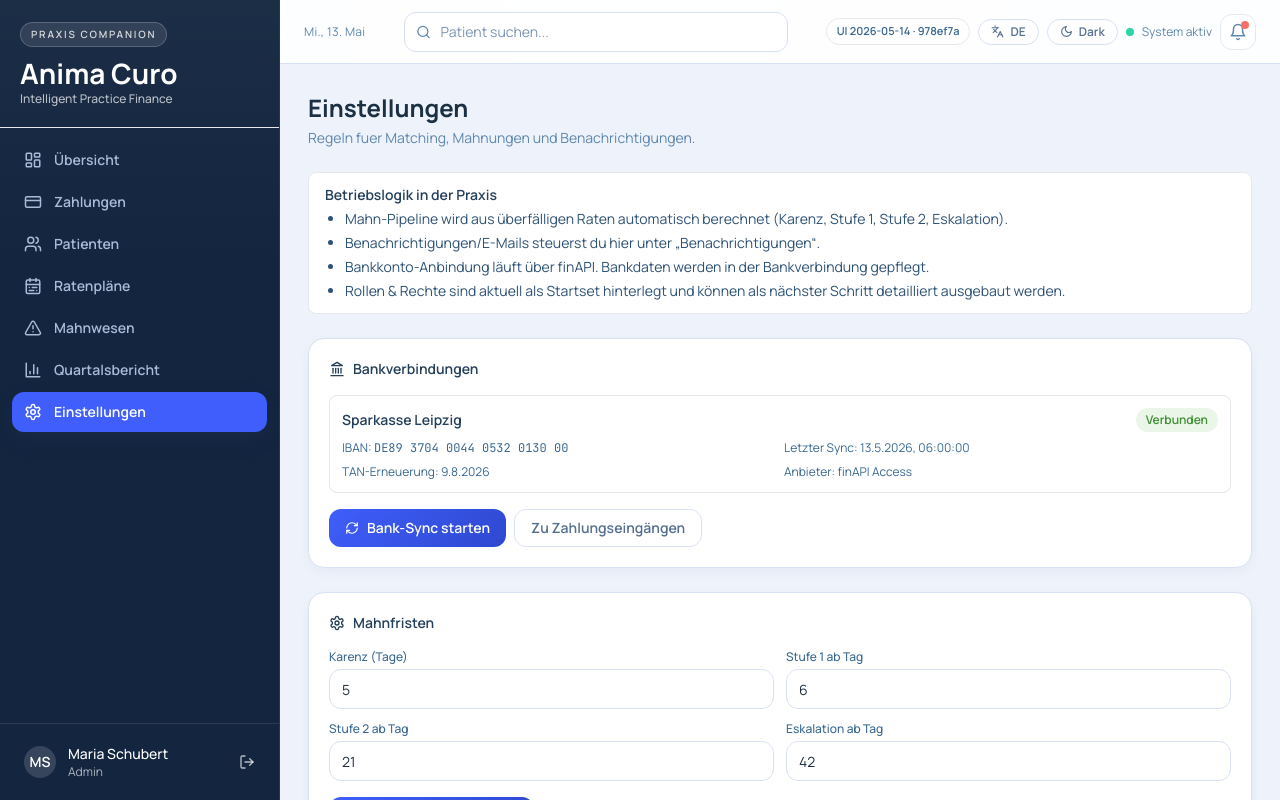
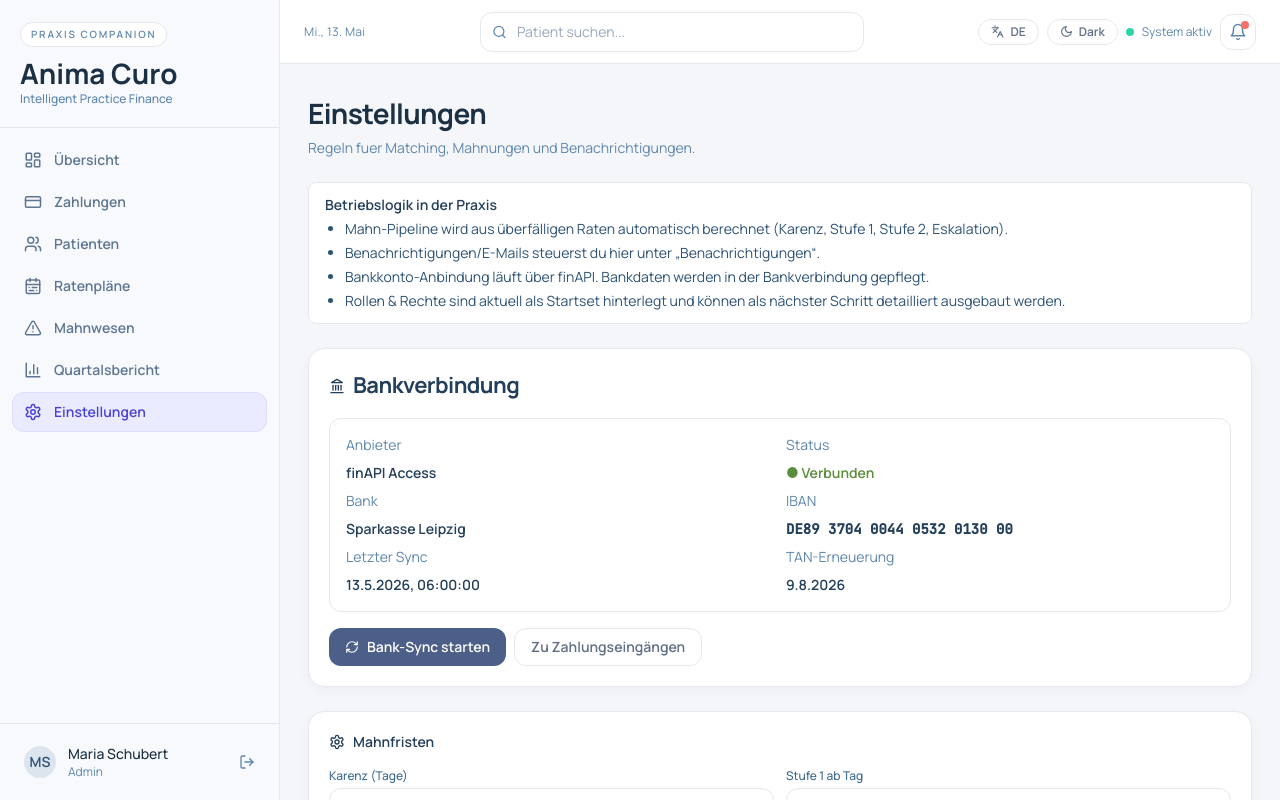
Before and after one commit to juanschu-bear/anima-cura, a Next.js app: page /einstellungen in a window 1280 px wide. Built offline with nearby package versions, Linux system fonts and the light colour scheme; no server answers; the database is empty.

Commit message:
style: align overview/settings with anima reference and restore light palette

```diff
--- a/src/app/(dashboard)/einstellungen/page.tsx
+++ b/src/app/(dashboard)/einstellungen/page.tsx
@@ -68,7 +68,7 @@ export default function EinstellungenPage() {
   return (
     <div className="space-y-6">
       <div>
-        <h1 className="text-2xl font-bold text-praxis-800">Einstellungen</h1>
+        <h1 className="ac-page-title">Einstellungen</h1>
         <p className="text-sm text-praxis-400 mt-1">
           {isGerman
             ? "Regeln fuer Matching, Mahnungen und Benachrichtigungen."
@@ -95,25 +95,31 @@ export default function EinstellungenPage() {
       <section className="stat-card space-y-4">
         <div className="flex items-center gap-2 text-praxis-700">
           <Landmark size={16} />
-          <h2 className="text-sm font-semibold">{isGerman ? "Bankverbindungen" : "Bank connections"}</h2>
+          <h2 className="ac-section-title">{isGerman ? "Bankverbindung" : "Bank connection"}</h2>
         </div>
         <div className="space-y-3">
           {connections.map((conn) => (
             <div
               key={conn.id}
-              className="rounded-lg border border-surface-200 bg-white p-3 text-sm text-praxis-600"
+              className="rounded-xl border border-surface-200 bg-white p-4 text-sm text-praxis-600"
             >
-              <div className="flex items-center justify-between gap-3">
-                <p className="font-semibold text-praxis-700">{conn.bank_name}</p>
-                <span className={`badge ${conn.status === "connected" ? "badge-success" : "badge-warning"}`}>
-                  {conn.status === "connected" ? (isGerman ? "Verbunden" : "Connected") : (isGerman ? "Update nötig" : "Update required")}
-                </span>
-              </div>
-              <div className="mt-2 grid grid-cols-1 md:grid-cols-2 gap-2 text-xs text-praxis-500">
-                <p>IBAN: <span className="font-mono">{conn.iban || "—"}</span></p>
-                <p>{isGerman ? "Letzter Sync" : "Last sync"}: {conn.last_sync ? new Date(conn.last_sync).toLocaleString(isGerman ? "de-DE" : "en-GB") : "—"}</p>
-                <p>{isGerman ? "TAN-Erneuerung" : "TAN renewal"}: {conn.tan_renewal_date ? new Date(conn.tan_renewal_date).toLocaleDateString(isGerman ? "de-DE" : "en-GB") : "—"}</p>
-                <p>{isGerman ? "Anbieter" : "Provider"}: {conn.provider || "finAPI Access"}</p>
+              <div className="grid grid-cols-1 gap-3 md:grid-cols-2">
+                <div className="space-y-2 text-sm">
+                  <p className="text-praxis-400">{isGerman ? "Anbieter" : "Provider"}</p>
+                  <p className="font-semibold text-praxis-700">{conn.provider || "finAPI Access"}</p>
+                  <p className="text-praxis-400">{isGerman ? "Bank" : "Bank"}</p>
+                  <p className="font-semibold text-praxis-700">{conn.bank_name}</p>
+                  <p className="text-praxis-400">{isGerman ? "Letzter Sync" : "Last sync"}</p>
+                  <p className="font-semibold text-praxis-700">{conn.last_sync ? new Date(conn.last_sync).toLocaleString(isGerman ? "de-DE" : "en-GB") : "—"}</p>
+                </div>
+                <div className="space-y-2 text-sm">
+                  <p className="text-praxis-400">{isGerman ? "Status" : "Status"}</p>
+                  <p className="font-semibold text-[#5a8d3a]">● {conn.status === "connected" ? (isGerman ? "Verbunden" : "Connected") : (isGerman ? "Update nötig" : "Update required")}</p>
+                  <p className="text-praxis-400">IBAN</p>
+                  <p className="font-mono font-semibold text-praxis-700">{conn.iban || "—"}</p>
+                  <p className="text-praxis-400">{isGerman ? "TAN-Erneuerung" : "TAN renewal"}</p>
+                  <p className="font-semibold text-praxis-700">{conn.tan_renewal_date ? new Date(conn.tan_renewal_date).toLocaleDateString(isGerman ? "de-DE" : "en-GB") : "—"}</p>
+                </div>
               </div>
             </div>
           ))}
@@ -161,14 +167,6 @@ export default function EinstellungenPage() {
             onChange={(v) => (mahnfristen.eskalation_ab_tag = v)}
           />
         </div>
-        <button
-          className="btn-primary inline-flex items-center gap-2"
-          disabled={saving === "mahnfristen"}
-          onClick={() => save("mahnfristen", { ...mahnfristen })}
-        >
-          <Save size={14} />
-          {saving === "mahnfristen" ? "Speichere…" : "Mahnfristen speichern"}
-        </button>
       </section>
 
       <section className="stat-card space-y-4">
@@ -190,18 +188,10 @@ export default function EinstellungenPage() {
             onChange={(v) => (matching.fuzzy_threshold = v / 100)}
           />
         </div>
-        <button
-          className="btn-primary inline-flex items-center gap-2"
-          disabled={saving === "matching"}
-          onClick={() => save("matching", { ...matching })}
-        >
-          <Save size={14} />
-          {saving === "matching" ? "Speichere…" : "Matching speichern"}
-        </button>
       </section>
 
       <section className="stat-card space-y-4">
-        <h2 className="text-sm font-semibold text-praxis-700">Benachrichtigungen</h2>
+        <h2 className="ac-section-title">Benachrichtigungen</h2>
         <div className="space-y-2">
           <Toggle
             label="Automatische E-Mail-Mahnungen"
@@ -224,22 +214,15 @@ export default function EinstellungenPage() {
             onChange={(v) => (benachrichtigungen.maria_eskalation = v)}
           />
         </div>
-        <button
-          className="btn-primary inline-flex items-center gap-2"
-          disabled={saving === "benachrichtigungen"}
-          onClick={() => save("benachrichtigungen", { ...benachrichtigungen })}
-        >
-          <Save size={14} />
-          {saving === "benachrichtigungen" ? "Speichere…" : "Benachrichtigungen speichern"}
-        </button>
       </section>
 
       <section className="stat-card space-y-4">
-        <h2 className="text-sm font-semibold text-praxis-700">{isGerman ? "Rollen & Berechtigungen (Starter)" : "Roles & permissions (starter)"}</h2>
+        <h2 className="ac-section-title">{isGerman ? "Benutzerrechte" : "User permissions"}</h2>
         <div className="overflow-x-auto">
           <table className="w-full">
             <thead>
               <tr className="bg-surface-50">
+                <th className="table-header text-left">{isGerman ? "Benutzer" : "User"}</th>
                 <th className="table-header text-left">{isGerman ? "Rolle" : "Role"}</th>
                 <th className="table-header text-left">{isGerman ? "Zahlungen" : "Payments"}</th>
                 <th className="table-header text-left">{isGerman ? "Mahnwesen" : "Dunning"}</th>
@@ -248,19 +231,22 @@ export default function EinstellungenPage() {
             </thead>
             <tbody>
               <tr>
-                <td className="table-cell font-semibold text-praxis-700">Admin</td>
+                <td className="table-cell font-semibold text-praxis-700">Dr. Maria Schubert</td>
+                <td className="table-cell"><span className="badge badge-info">Admin</span></td>
                 <td className="table-cell">✓</td>
                 <td className="table-cell">✓</td>
                 <td className="table-cell">✓</td>
               </tr>
               <tr>
-                <td className="table-cell font-semibold text-praxis-700">{isGerman ? "Verwaltung" : "Office"}</td>
+                <td className="table-cell font-semibold text-praxis-700">{isGerman ? "Sabine (Verwaltung)" : "Sabine (Office)"}</td>
+                <td className="table-cell"><span className="badge badge-warning">{isGerman ? "Verwaltung" : "Office"}</span></td>
                 <td className="table-cell">✓</td>
                 <td className="table-cell">✓</td>
                 <td className="table-cell">—</td>
               </tr>
               <tr>
-                <td className="table-cell font-semibold text-praxis-700">{isGerman ? "Leser" : "Read-only"}</td>
+                <td className="table-cell font-semibold text-praxis-700">{isGerman ? "Empfang" : "Reception"}</td>
+                <td className="table-cell"><span className="badge badge-neutral">{isGerman ? "Lesezugriff" : "Read-only"}</span></td>
                 <td className="table-cell">—</td>
                 <td className="table-cell">—</td>
                 <td className="table-cell">—</td>
@@ -269,6 +255,21 @@ export default function EinstellungenPage() {
           </table>
         </div>
       </section>
+
+      <div>
+        <button
+          className="btn-primary inline-flex items-center gap-2 px-6 py-3"
+          disabled={saving !== null}
+          onClick={async () => {
+            await save("mahnfristen", { ...mahnfristen });
+            await save("matching", { ...matching });
+            await save("benachrichtigungen", { ...benachrichtigungen });
+          }}
+        >
+          <Save size={14} />
+          {isGerman ? "Einstellungen speichern" : "Save settings"}
+        </button>
+      </div>
     </div>
   );
 }
@@ -305,13 +306,17 @@ function Toggle({
   onChange: (value: boolean) => void;
 }) {
   return (
-    <label className="flex items-center justify-between rounded-lg border border-surface-200 bg-white px-3 py-2">
+    <label className="flex items-center justify-between rounded-lg border border-surface-200 bg-white px-3 py-3">
       <span className="text-sm text-praxis-700">{label}</span>
-      <input
-        type="checkbox"
-        checked={checked}
-        onChange={(e) => onChange(e.target.checked)}
-      />
+      <button
+        type="button"
+        onClick={() => onChange(!checked)}
+        className={`relative h-7 w-12 rounded-full transition-colors ${checked ? "bg-[#5b4de1]" : "bg-surface-200"}`}
+      >
+        <span
+          className={`absolute top-1 h-5 w-5 rounded-full bg-white transition-all ${checked ? "left-6" : "left-1"}`}
+        />
+      </button>
     </label>
   );
 }
--- a/src/app/(dashboard)/layout.tsx
+++ b/src/app/(dashboard)/layout.tsx
@@ -68,11 +68,11 @@ export default function DashboardLayout({
     <div className="ac-shell">
       <aside className="ac-sidebar flex w-[17.5rem] flex-col">
         <div className="border-b border-surface-200 p-5">
-          <div className="inline-flex items-center gap-2 rounded-full border border-white/20 bg-white/10 px-2.5 py-1 text-[10px] font-semibold uppercase tracking-[0.18em] text-white/80">
+          <div className="inline-flex items-center gap-2 rounded-full border border-surface-200 bg-white px-2.5 py-1 text-[10px] font-semibold uppercase tracking-[0.18em] text-praxis-400">
             Praxis Companion
           </div>
-          <h1 className="mt-3 text-[28px] font-bold leading-none text-white">Anima Curo</h1>
-          <p className="mt-1 text-xs font-medium text-white/70">Intelligent Practice Finance</p>
+          <h1 className="mt-3 text-[28px] font-bold leading-none text-praxis-800">Anima Curo</h1>
+          <p className="mt-1 text-xs font-medium text-praxis-400">Intelligent Practice Finance</p>
         </div>
 
         <nav className="flex-1 space-y-0.5 overflow-y-auto p-3">
@@ -94,16 +94,16 @@ export default function DashboardLayout({
           })}
         </nav>
 
-        <div className="p-3 border-t border-white/10">
+        <div className="p-3 border-t border-surface-200">
           <div className="flex items-center gap-3 px-3 py-2">
-            <div className="w-8 h-8 rounded-full bg-white/15 flex items-center justify-center text-sm font-semibold text-white">
+            <div className="w-8 h-8 rounded-full bg-praxis-100 flex items-center justify-center text-sm font-semibold text-praxis-600">
               MS
             </div>
             <div className="flex-1 min-w-0">
-              <p className="text-sm font-medium text-white truncate">Maria Schubert</p>
-              <p className="text-xs text-white/65">{isGerman ? "Admin" : "Admin"}</p>
+              <p className="text-sm font-medium text-praxis-800 truncate">Maria Schubert</p>
+              <p className="text-xs text-praxis-400">{isGerman ? "Admin" : "Admin"}</p>
             </div>
-            <button className="text-white/70 hover:text-white transition-colors">
+            <button className="text-praxis-400 hover:text-praxis-600 transition-colors">
               <LogOut size={16} />
             </button>
           </div>
@@ -119,9 +119,6 @@ export default function DashboardLayout({
               <input className="input pl-9" placeholder={isGerman ? "Patient suchen..." : "Search patient..."} />
             </div>
             <div className="flex items-center gap-2">
-              <span className="hidden xl:inline-flex rounded-full border border-surface-200 bg-white px-2.5 py-1 text-[11px] font-semibold text-praxis-500">
-                UI 2026-05-14 · 978ef7a
-              </span>
               <button
                 type="button"
                 className="ac-chip"
--- a/src/app/globals.css
+++ b/src/app/globals.css
@@ -5,24 +5,24 @@
 @tailwind utilities;
 
 :root {
-  --ac-bg: #edf2fb;
+  --ac-bg: #f5f6fa;
   --ac-surface: #ffffff;
-  --ac-surface-muted: #f3f7ff;
-  --ac-border: #d8e1f2;
-  --ac-border-strong: #bccae2;
+  --ac-surface-muted: #fafbff;
+  --ac-border: #e6e8ef;
+  --ac-border-strong: #d8ddea;
   --ac-text: #1f2f43;
-  --ac-text-soft: #566f91;
-  --ac-text-mute: #7d95b4;
-  --ac-primary: #3f5efb;
-  --ac-primary-ink: #2e48cf;
+  --ac-text-soft: #5f6f86;
+  --ac-text-mute: #9aa8bc;
+  --ac-primary: #5b4de1;
+  --ac-primary-ink: #4b42d6;
   --ac-success: #4ca43f;
   --ac-warning: #d59a2d;
   --ac-danger: #b94d61;
 
-  --ac-sidebar-bg: #13253f;
-  --ac-sidebar-border: #233856;
-  --ac-sidebar-active-bg: #3f5efb;
-  --ac-sidebar-active-ink: #ffffff;
+  --ac-sidebar-bg: #f8f9fd;
+  --ac-sidebar-border: #e6e9f2;
+  --ac-sidebar-active-bg: #ebebff;
+  --ac-sidebar-active-ink: #4b42d6;
 
   --ac-radius-card: 14px;
   --ac-shadow: 0 10px 24px rgba(26, 44, 68, 0.06);
@@ -53,9 +53,6 @@ body {
 body {
   font-family: "Manrope", ui-sans-serif, system-ui, -apple-system, "Segoe UI", sans-serif;
   background: var(--ac-bg);
-  background-image:
-    radial-gradient(circle at 6% 6%, rgba(63, 94, 251, 0.18), transparent 34%),
-    radial-gradient(circle at 92% 12%, rgba(64, 123, 255, 0.13), transparent 36%);
   color: var(--ac-text);
   -webkit-font-smoothing: antialiased;
   -moz-osx-font-smoothing: grayscale;
@@ -74,9 +71,7 @@ samp {
   }
 
   .ac-sidebar {
-    background:
-      linear-gradient(180deg, rgba(255, 255, 255, 0.04) 0%, rgba(255, 255, 255, 0) 34%),
-      var(--ac-sidebar-bg);
+    background: var(--ac-sidebar-bg);
     border-right: 1px solid var(--ac-sidebar-border);
   }
 
@@ -105,11 +100,11 @@ samp {
 
   .btn-primary {
     @apply inline-flex items-center justify-center rounded-xl px-4 py-2 text-sm font-semibold text-white transition-colors;
-    background: linear-gradient(135deg, #3f5efb 0%, #2e48cf 100%);
+    background: #4b5f88;
   }
 
   .btn-primary:hover {
-    background: linear-gradient(135deg, #3552f0 0%, #283fb8 100%);
+    background: #3f547a;
   }
 
   .btn-secondary {
@@ -152,19 +147,19 @@ samp {
 
   .sidebar-link {
     @apply flex items-center gap-3 rounded-xl px-3 py-2.5 text-sm font-semibold transition-colors;
-    color: #a9bbd6;
+    color: #5f7692;
   }
 
   .sidebar-link:hover {
-    background: rgba(255, 255, 255, 0.08);
-    color: #e5effd;
+    background: #eff2f8;
+    color: #425c79;
   }
 
   .sidebar-link-active,
   .sidebar-link-active:hover {
     background: var(--ac-sidebar-active-bg);
     color: var(--ac-sidebar-active-ink);
-    box-shadow: 0 8px 18px rgba(35, 60, 90, 0.22);
+    box-shadow: inset 0 0 0 1px rgba(75, 66, 214, 0.08);
   }
 
   .ac-page-title {
@@ -223,36 +218,10 @@ samp {
   }
 }
 
-:root[data-theme="dark"] .sidebar-link {
-  color: #a8bdd6;
-}
-
-:root[data-theme="dark"] .sidebar-link:hover {
-  background: #1a2a3e;
-  color: #d6e6f8;
-}
-
-:root[data-theme="dark"] .badge-success {
-  background: #193223;
-  color: #8fd784;
-}
-
-:root[data-theme="dark"] .badge-warning {
-  background: #362b16;
-  color: #efc56b;
-}
-
-:root[data-theme="dark"] .badge-danger {
-  background: #3a1d25;
-  color: #ef9aae;
-}
-
-:root[data-theme="dark"] .badge-info {
-  background: #1d2642;
-  color: #a8b1ff;
-}
-
-:root[data-theme="dark"] .badge-neutral {
-  background: #202f40;
-  color: #a1bad6;
-}
+:root[data-theme="dark"] .sidebar-link { color: #a8bdd6; }
+:root[data-theme="dark"] .sidebar-link:hover { background: #1a2a3e; color: #d6e6f8; }
+:root[data-theme="dark"] .badge-success { background: #193223; color: #8fd784; }
+:root[data-theme="dark"] .badge-warning { background: #362b16; color: #efc56b; }
+:root[data-theme="dark"] .badge-danger { background: #3a1d25; color: #ef9aae; }
+:root[data-theme="dark"] .badge-info { background: #1d2642; color: #a8b1ff; }
+:root[data-theme="dark"] .badge-neutral { background: #202f40; color: #a1bad6; }
```
Also changed, not shown: src/app/(dashboard)/uebersicht/page.tsx (+72 -37 lines), src/components/charts/index.tsx (+35 -30 lines).
